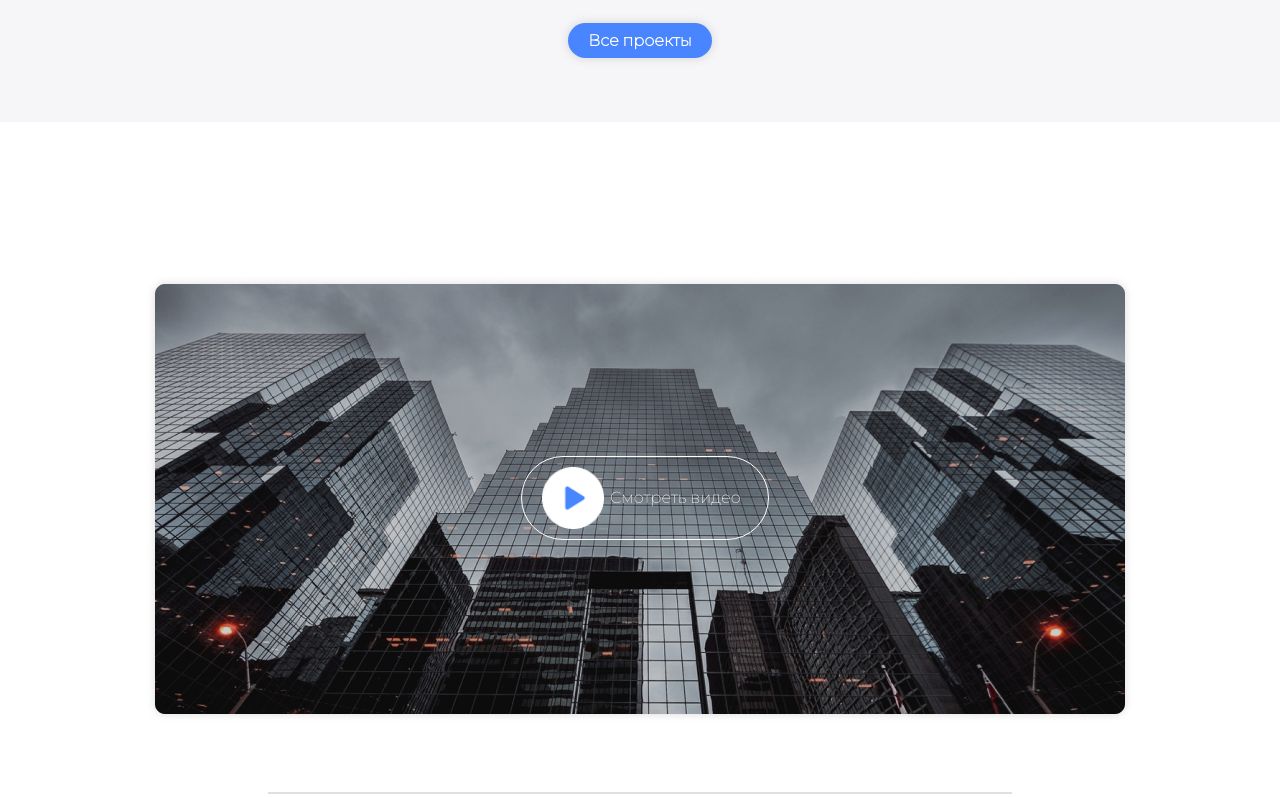
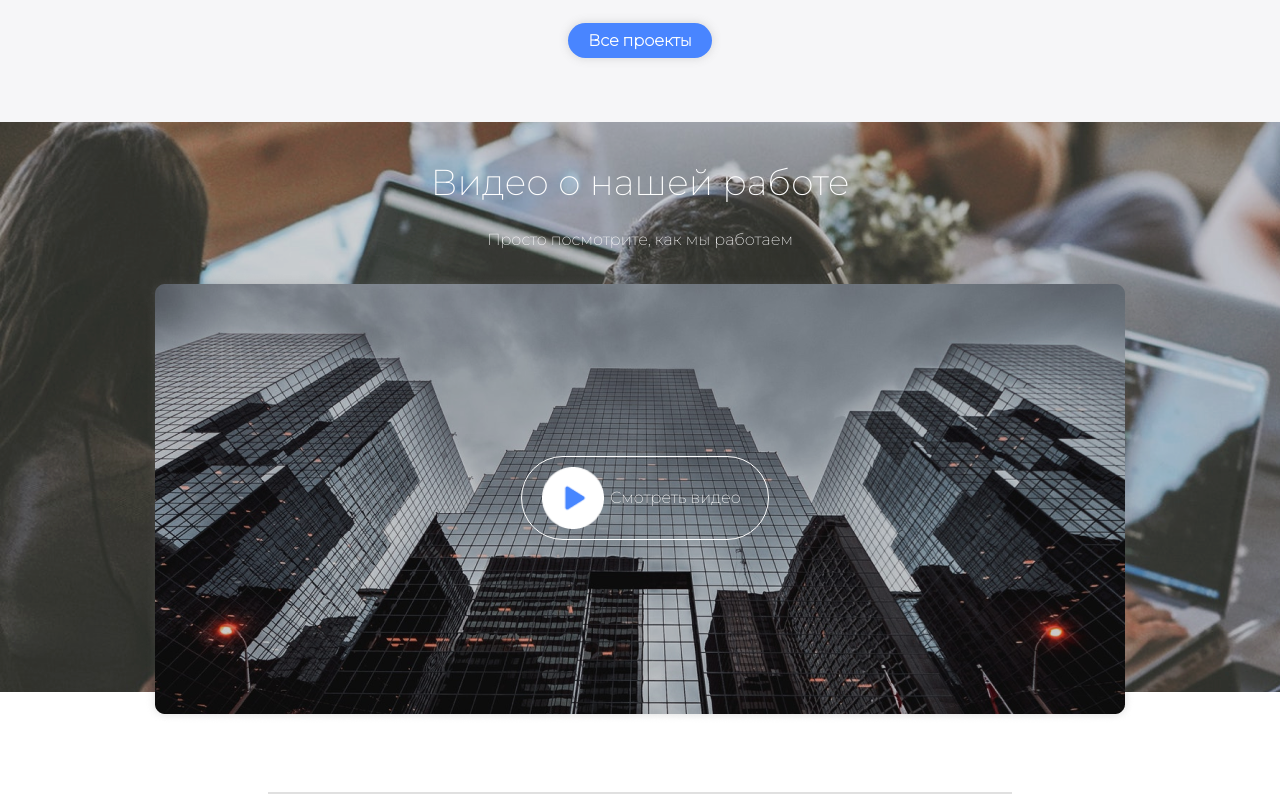
Before and after one commit to AkzhigitovOlzhas/itstudy, a plain HTML site: page index.html in a window 1280 px wide. Shown: the part 3315-4112 px from the top of the page. Drawn offline with Linux system fonts and the light colour scheme.

Commit message:
Update video.css

```diff
--- a/css/blocks/video.css
+++ b/css/blocks/video.css
@@ -1,5 +1,5 @@
 .video {
-    background: url("../img/backgrounds/2.png") no-repeat;
+    background: url("../../../img/backgrounds/2.png") no-repeat;
     display: flex;
     flex-direction: column;
     align-items: center;
```
